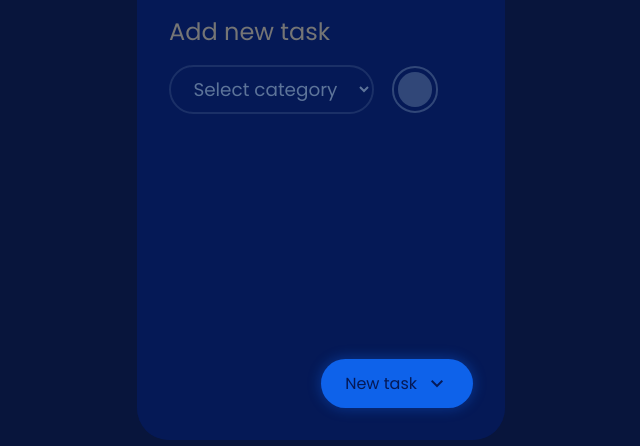
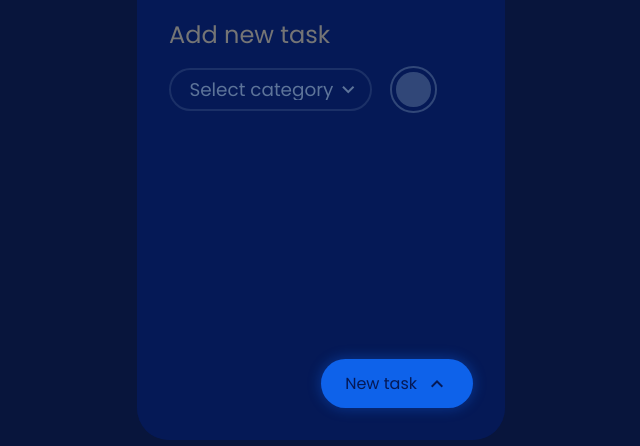
Before and after one commit to Timbar09/todo-x-factr, a website built with Vite: page index.html in a window 1280 px wide. Shown: the part 328-774 px from the top of the page, 319-959 px from the left. Built offline with nearby package versions, Linux system fonts and the light colour scheme.

Commit message:
refactor: Update category select dropdown styling

```diff
--- a/index.html
+++ b/index.html
@@ -298,6 +298,7 @@
             </div>
 
             <div class="app__task--entry__category">
+              <div class="app__task--entry__select--container">
                 <label for="category" class="offscreen"
                   >Select a category for the item</label
                 >
@@ -324,6 +325,13 @@
               </option> -->
                 </select>
 
+                <span
+                  class="material-symbols-outlined app__task--entry__select--icon"
+                >
+                  keyboard_arrow_down
+                </span>
+              </div>
+
               <div class="app__task--entry__category--color" id="categoryColor">
                 <span class="app__task--entry__category--color__indicator">
                 </span>
@@ -339,7 +347,7 @@
               >
                 <span> New task </span>
                 <span class="material-symbols-outlined">
-                  keyboard_arrow_down
+                  keyboard_arrow_up
                 </span>
               </button>
             </div>
--- a/src/css/style.css
+++ b/src/css/style.css
@@ -535,11 +535,28 @@ a {
   width: 100%;
 }
 
+.app__task--entry__select--container {
+  position: relative;
+}
+
 .app__task--entry__select {
-  padding: 0.5em 1em;
+  -webkit-appearance: none;
+  -webkit-appearance: none;
+  -moz-appearance: none;
+  appearance: none;
   font-size: 1.15em;
+  padding: 0.5em 2em 0.5em 1em;
   border-radius: 10rem;
   border: solid 0.125em var(--text-400);
+}
+
+.app__task--entry__select--icon {
+  display: inline-block;
+  position: absolute;
+  right: 0.5em;
+  top: 50%;
+  translate: 0 -50%;
+  pointer-events: none;
 }
 
 .app__task--entry__select--placeholder {
```
Lines whose indentation alone changed are shown as unchanged.
